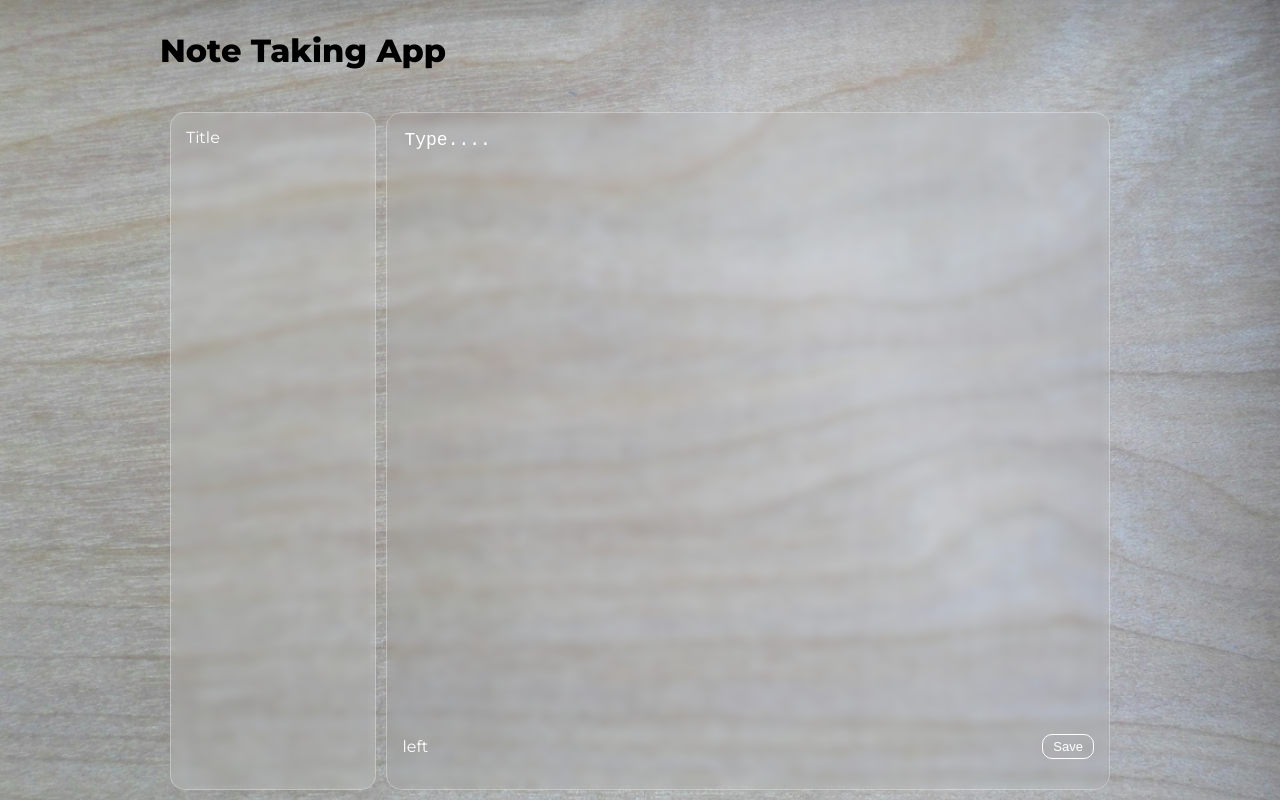
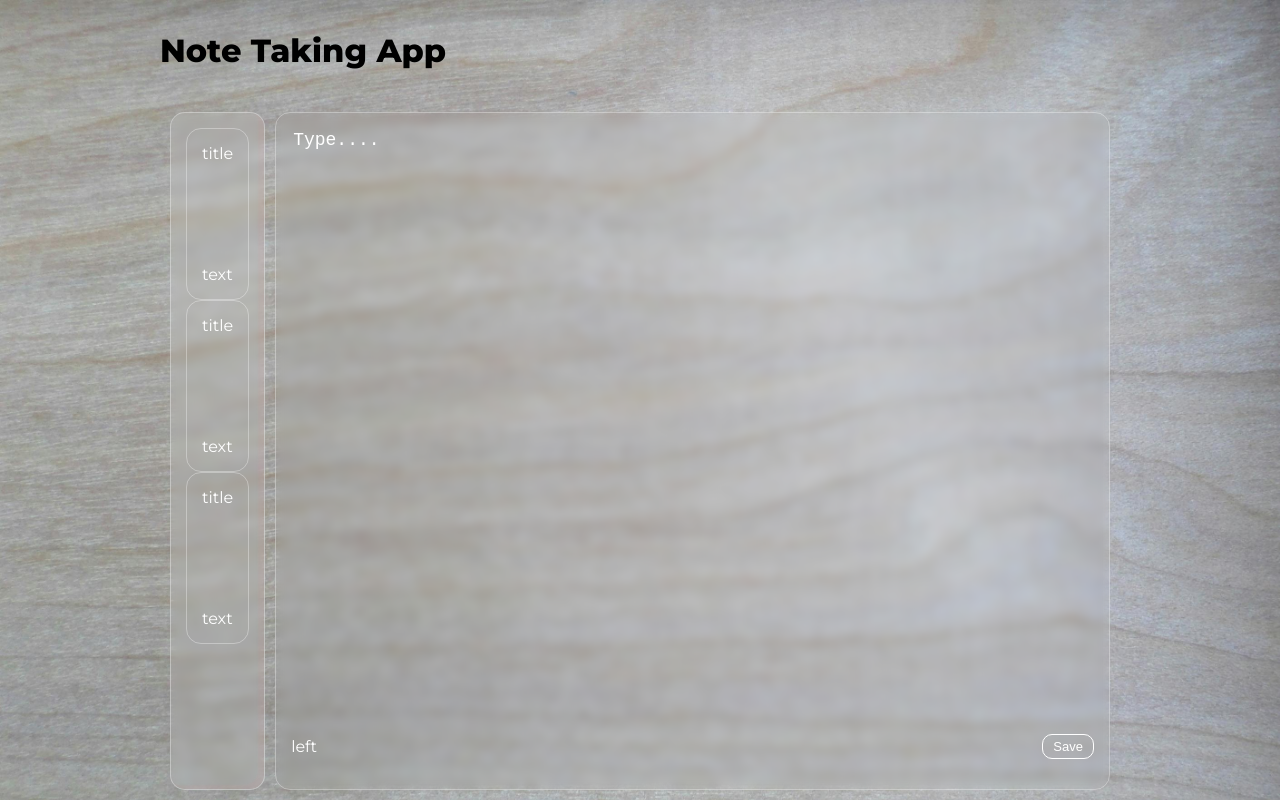
Before and after one commit to Joseph-Patton/notes-app, a React (Create React App) app in the folder frontend/: page / in a window 1280 px wide. Built offline with nearby package versions, Linux system fonts and the light colour scheme.

Commit message:
fix: fix how NoteList is displaying and add css

```diff
--- a/frontend/src/Components/EditPanel.js
+++ b/frontend/src/Components/EditPanel.js
@@ -1,5 +1,5 @@
 import { React } from "react";
-function CreateNote({ textHandler, saveHandler, inputText }) {
+function EditPanel({ textHandler, saveHandler, inputText }) {
   return (
     <div
       className="edit-panel"
@@ -18,4 +18,4 @@ function CreateNote({ textHandler, saveHandler, inputText }) {
     </div>
   );
 }
-export default CreateNote;
+export default EditPanel;
--- a/frontend/src/Components/NoteList.js
+++ b/frontend/src/Components/NoteList.js
@@ -1,12 +1,18 @@
-import { React } from "react";
+import React from "react";
+import "./css/Note.css";
 import NotePreview from "./NotePreview";
 function NoteList() {
   return (
+    // <div className="note-list">
+    //   {notes.map((note) => (
+    //     <NotePreview title={note.title} text={note.text} />
+    //   ))}
+    // </div>
     <div className="note-list">
-      <NotePreview content="First Note" />
-      <NotePreview content="Second Note" />
-      <NotePreview content="Third Note" />
+      <NotePreview />
+      <NotePreview />
+      <NotePreview />
     </div>
   );
 }
-export default NotePreview;
+export default NoteList;
--- a/frontend/src/Components/NotePreview.js
+++ b/frontend/src/Components/NotePreview.js
@@ -1,9 +1,10 @@
 import { React } from "react";
-function NotePreview({ content }) {
+import "./css/Note.css";
+function NotePreview() {
   return (
     <div className="note-preview">
-      <div className="note-preview__title">Title</div>
-      <div className="note-preview__body">{content}</div>
+      <div className="note-preview__title">title</div>
+      <div className="note-preview__body">text</div>
     </div>
   );
 }
--- a/frontend/src/Components/css/App.css
+++ b/frontend/src/Components/css/App.css
@@ -34,7 +34,7 @@ body {
 .mainUI {
     max-width: 1200px;
     margin: 0 auto;
-        flex-grow: 1;
+    flex-grow: 1;
     display: flex;
     column-gap: 10px;
     margin: 10px 10px;
--- a/frontend/src/Components/css/Note.css
+++ b/frontend/src/Components/css/Note.css
@@ -14,9 +14,9 @@
     word-wrap: break-word;
 }
 .note-preview {
-    background: rgba(255, 255, 255, 0.1);
+    /* background: rgba(255, 255, 255, 0.1);
     backdrop-filter: blur(5px);
-    box-shadow: inset -6px -4px 2px rgba(255, 255, 255, 0.03);
+    box-shadow: inset -6px -4px 2px rgba(255, 255, 255, 0.03);*/
     border-radius: 15px;
     border: 1.5px solid rgba(255, 255, 255, 0.326);
     color: #fff;
@@ -38,10 +38,6 @@
     color: #fff;
     padding: 15px;
     min-height: 140px;
-    display: flex;
-    flex-direction: column;
-    justify-content: space-between;
-    word-wrap: break-word;
 }
 
 .edit-panel__footer {
```
